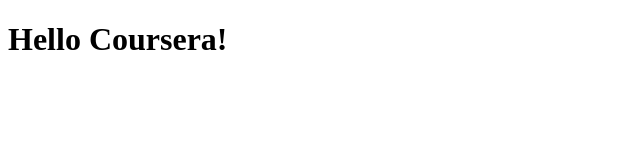
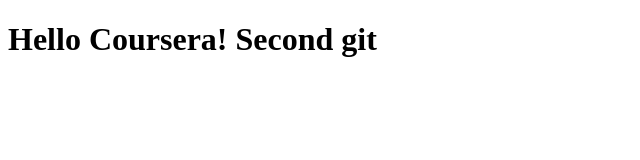
Before and after one commit to cocoonES/coursera-dev-angularJS, a plain HTML site: page index.html in a window 1280 px wide. Shown: the whole page, without its empty margins (0-640 px from the left). Drawn offline with Linux system fonts and the light colour scheme.

Commit message:
New verion of webfile

```diff
--- a/index.html
+++ b/index.html
@@ -5,6 +5,6 @@
     <title>Hello Coursera</title>
   </head>
   <body>
-    <h1>Hello Coursera!</h1>
+    <h1>Hello Coursera! Second git</h1>
   </body>
 </html>
```
